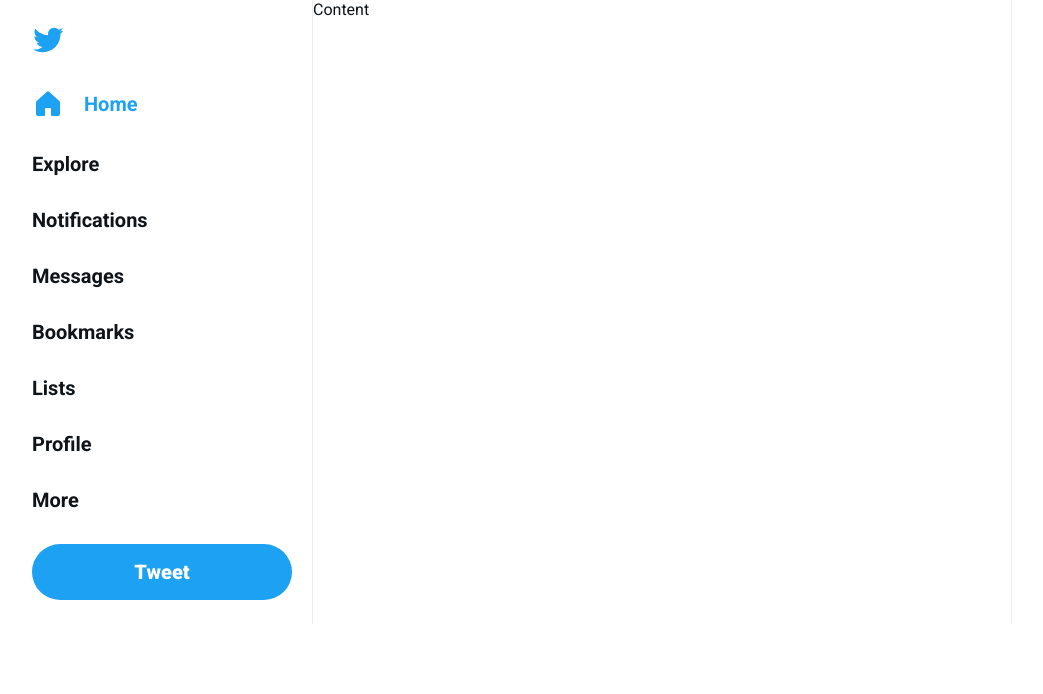
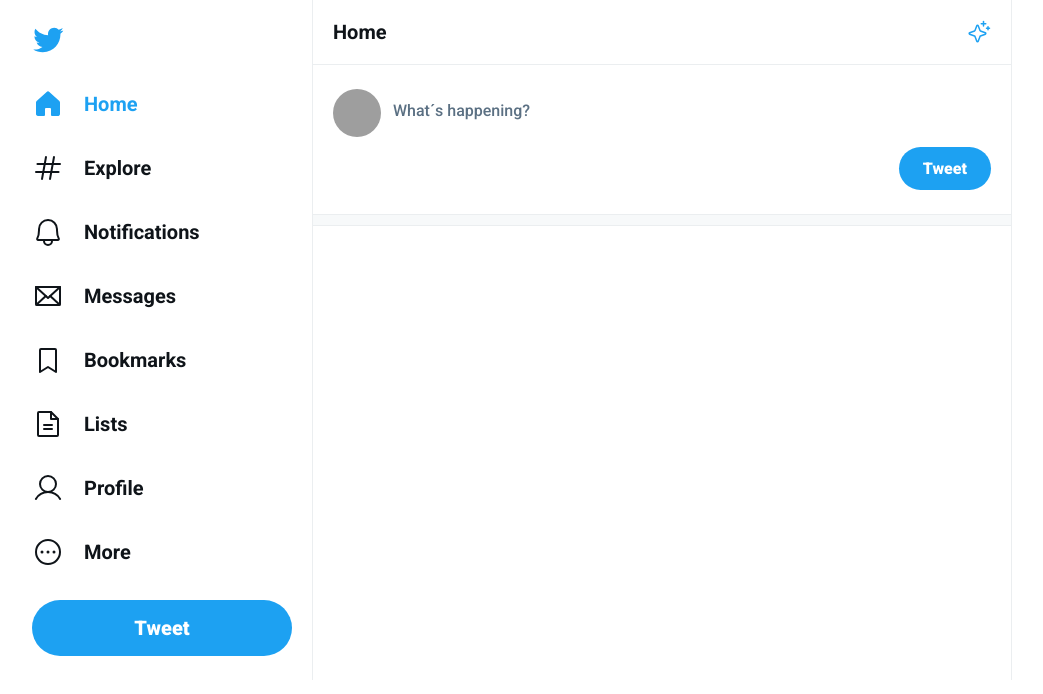
Before and after one commit to vagner531/ui-twitter, a React (Vite) app: page / in a window 1280 px wide. Shown: the top 694 px of the page, without its empty margins (128-1171 px from the left). Built offline with nearby package versions, Linux system fonts and the light colour scheme; grey boxes are pictures that could not be loaded.

Commit message:
feat: add timeline avatar form button

```diff
--- a/src/global.css
+++ b/src/global.css
@@ -88,3 +88,72 @@
   border-left: 1px solid #ebeef0;
   border-right: 1px solid #ebeef0;
 }
+
+/* Time Line CSS  */
+
+.timeline-header {
+  padding: 1.25rem 1.25rem;
+  display: flex;
+  align-items: center;
+  justify-content: space-between;
+  font-size: 1.25rem;
+  font-weight: 700;
+  border-bottom: 1px solid #ebeef0;
+}
+.timeline-header svg {
+  width: 1.5rem;
+  height: 1.5rem;
+  color: var(--twitter-blue);
+}
+.new-tweet-form {
+  padding: 1.5rem 1.25rem;
+  display: flex;
+  flex-direction: column;
+  gap: 0.5rem;
+}
+.new-tweet-form label {
+  display: flex;
+  gap: 0.75rem;
+}
+.new-tweet-form label img {
+  width: 3rem;
+  height: 3rem;
+  border-radius: 9999px;
+}
+
+.new-tweet-form label textarea {
+  flex: 1;
+  border: 0;
+  font-size: 1rem;
+  font-weight: 500;
+  margin-top: 0.75rem;
+  resize: none; /** Não ser possivel redimensionar e tirar o icone do textarea **/
+}
+.new-tweet-form label textarea:focus {
+  outline: none; /** Tirar a borda quando clica **/
+}
+
+.new-tweet-form label textarea::placeholder {
+  color: #5b7083;
+}
+.new-tweet-form button[type=submit] {
+  margin-left: auto; /** atibuto button vai totalmente para a direita  **/
+  background: var(--twitter-blue);
+  border-radius: 9999px;
+  padding: 0.75rem 1.5rem;
+  color: #fff;
+  font-size: 1rem;
+  font-weight: 900;
+  border: 0;
+}
+
+.new-tweet-form button[type=submit]:hover {
+  filter: brightness(0.9); /** Hover **/
+}
+
+.separator {
+  background: #f7f9fa;
+  border-top: 1px solid #ebeef0;
+  border-bottom: 1px solid #ebeef0;
+  height: 0.75rem;
+}
--- a/src/main.tsx
+++ b/src/main.tsx
@@ -1,6 +1,16 @@
 import React from "react";
 import ReactDOM from "react-dom/client";
-import { House } from "phosphor-react";
+import {
+  Hash,
+  House,
+  Bell,
+  Envelope,
+  BookmarkSimple,
+  FileText,
+  User,
+  DotsThreeCircle,
+  Sparkle,
+} from "phosphor-react";
 
 import "./global.css";
 
@@ -17,20 +27,58 @@
             <House weight="fill" />
             Home
           </a>
-          <a href="">Explore</a>
-          <a href="">Notifications</a>
-          <a href="">Messages</a>
-          <a href="">Bookmarks</a>
-          <a href="">Lists</a>
-          <a href="">Profile</a>
-          <a href="">More</a>
+          <a href="">
+            <Hash />
+            Explore
+          </a>
+          <a href="">
+            <Bell />
+            Notifications
+          </a>
+          <a href="">
+            <Envelope />
+            Messages
+          </a>
+          <a href="">
+            <BookmarkSimple />
+            Bookmarks
+          </a>
+          <a href="">
+            <FileText />
+            Lists
+          </a>
+          <a href="">
+            <User />
+            Profile
+          </a>
+          <a href="">
+            <DotsThreeCircle />
+            More
+          </a>
         </nav>
 
         <button className="new-tweet" type="button">
           Tweet
         </button>
       </aside>
-      <div className="content">Content</div>
+      <div className="content">
+        <main className="timeline">
+          <div className="timeline-header">
+            Home
+            <Sparkle />
+          </div>
+
+          <form className="new-tweet-form">
+            <label htmlFor="tweet">
+              <img src="https://github.com/vagner531.png" alt="Vagner Santos" />
+              <textarea id="tweet" placeholder="What´s happening?"></textarea>
+            </label>
+
+            <button type="submit">Tweet</button>
+          </form>
+          <div className="separator" />
+        </main>
+      </div>
     </div>
   </React.StrictMode>
 );
```
